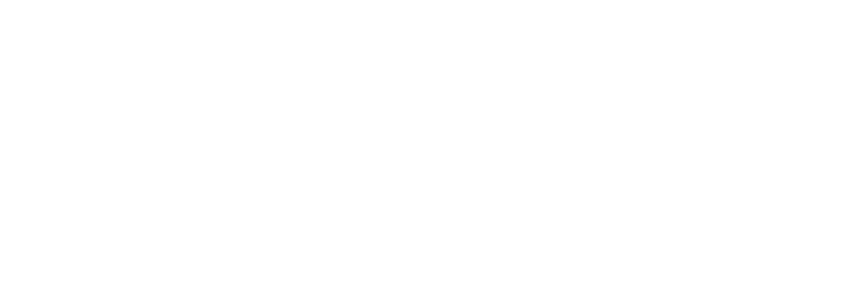
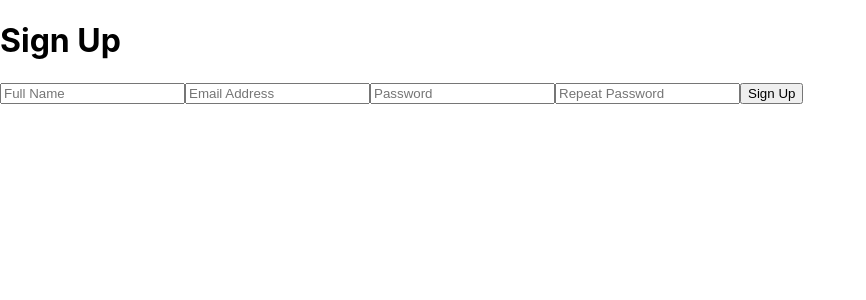
Before and after one commit to davmz/React-Login-Template, a React (Create React App) app: page /signup in a window 1280 px wide. Before the commit this address had no page. Shown: the top 300 px of the page, without its empty margins (0-866 px from the left). Built offline with nearby package versions, Linux system fonts and the light colour scheme.

Commit message:
Configured Sign Up Page

```diff
--- a/src/App.js
+++ b/src/App.js
@@ -1,13 +1,18 @@
 import logo from './logo.svg';
 import './App.css';
 import { BrowserRouter, Routes, Route } from "react-router-dom";
+
 import SignIn from './pages/SignIn/signin';
+import SignUp from './pages/SignUp/signup';
+import ResetPassword from './pages/ResetPassword/resetPassword';
 
 function App() {
   return (
     <BrowserRouter>
       <Routes>
         <Route path="/signin" element={<SignIn />} />
+        <Route path="signup" element={<SignUp />} />
+        <Route path="reset-password" element={<ResetPassword />} />
       </Routes>
     </BrowserRouter>
   );
--- /dev/null
+++ b/src/pages/SignUp/signup.js
@@ -0,0 +1,27 @@
+const SignUp = () => {
+    return (
+        <>
+            <h1>Sign Up</h1>
+
+            <input
+                placeholder="Full Name"
+            />
+
+            <input
+                placeholder="Email Address"
+            />
+
+            <input
+                placeholder="Password"
+            />
+
+            <input
+                placeholder="Repeat Password"
+            />
+
+            <button>Sign Up</button>
+        </>
+    );
+}
+
+export default SignUp;
```
